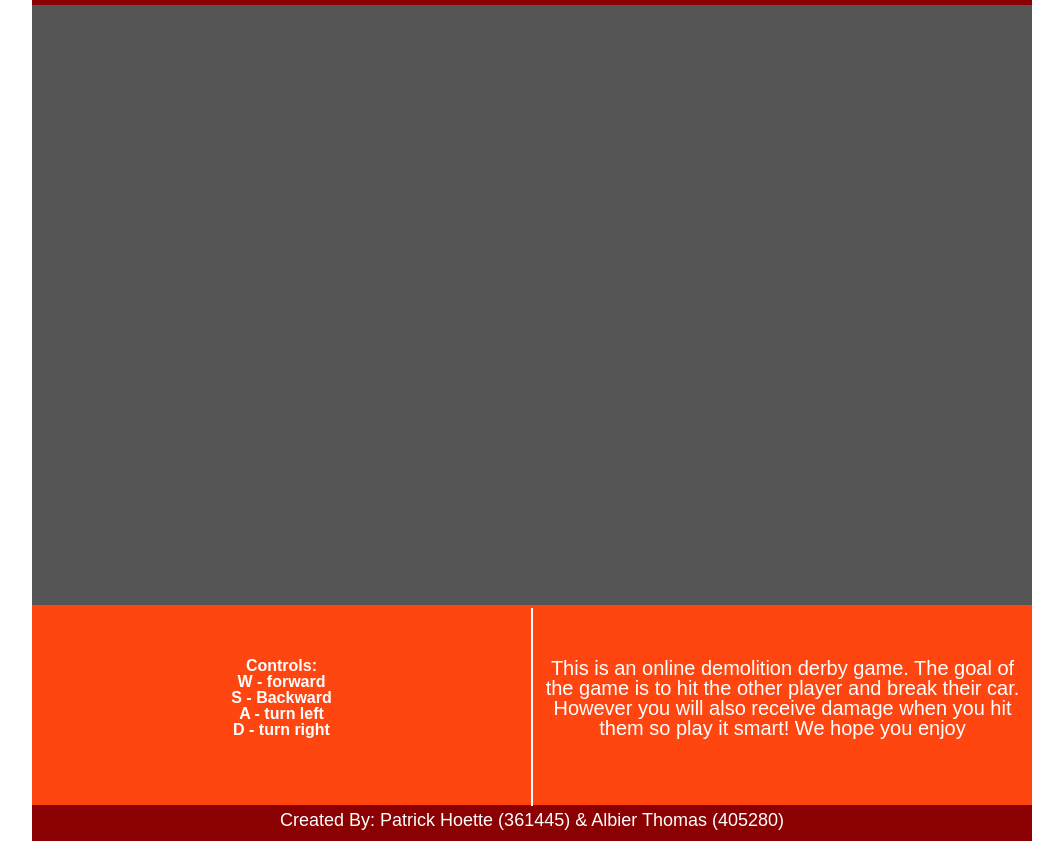
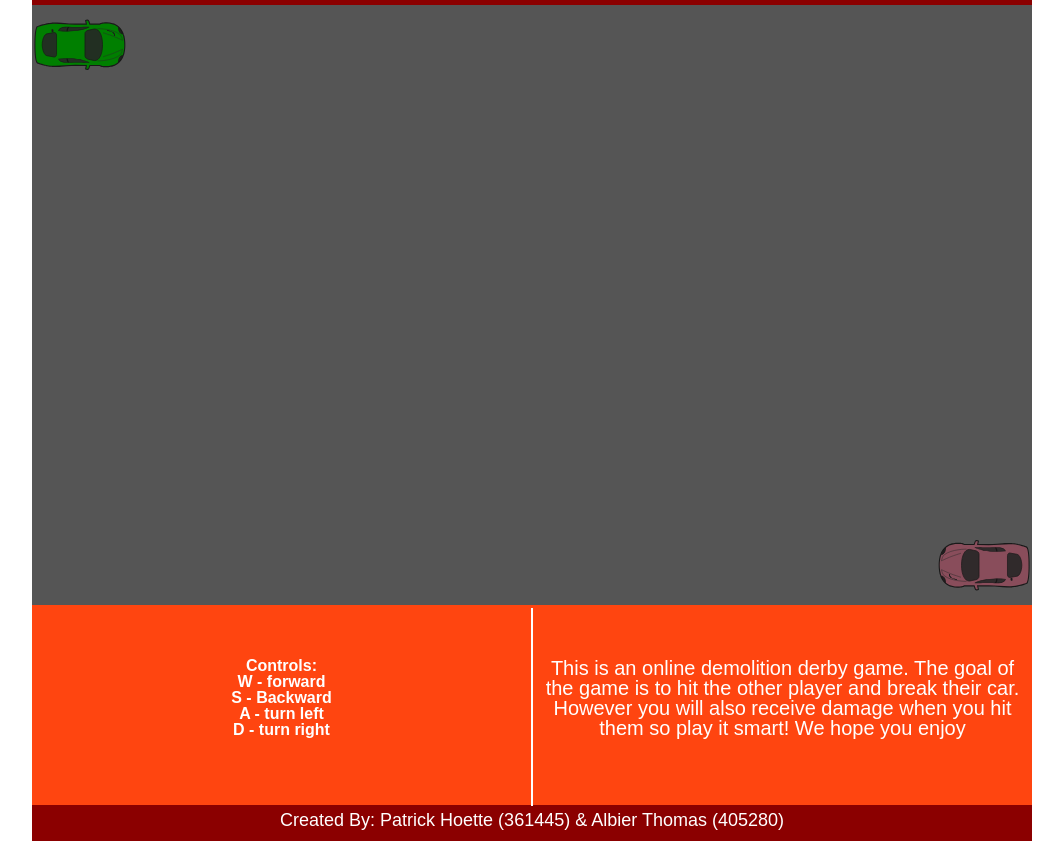
Before and after one commit to Dunstane/DHTML, a plain HTML site: page Index.html in a window 1280 px wide. Shown: the part 65-906 px from the top of the page, without its empty margins (108-1171 px from the left). Drawn offline with nearby package versions, Linux system fonts and the light colour scheme.

Commit message:
basic car drawing
very basic no moving car drawing using svg files

```diff
--- a/Index.html
+++ b/Index.html
@@ -3,9 +3,9 @@
 <head>
 	<meta charset="UTF-8">
 	<title>Demolotion MAX</title>
-	<script src="jquery-2.2.4.js"></script>
-	<script src="script.js"></script>
+	<script src="http://ajax.googleapis.com/ajax/libs/jquery/1.2.6/jquery.js"></script>
 	<link rel="stylesheet" href="Styles.css">
+	<script src="Script.js"></script>
 </head>
 <body>
 	<div class="banner">
--- a/Script.js
+++ b/Script.js
@@ -0,0 +1,54 @@
+var ctx;
+
+var car1 = new Image();
+var car2 = new Image();
+
+$(document).ready(function()
+{
+	setup();
+	loop();
+});
+
+function setup()
+{
+	ctx = $('#canvas')[0].getContext("2d");
+}
+
+car1.onload = function()
+{
+	ctx.drawImage(car1, 0, 0, 96, 80);
+}
+car1.src = "res/car1.svg"
+
+car2.onload = function()
+{
+	ctx.rotate(180 * Math.PI / 180);
+	ctx.drawImage(car2, -1000, -600, 96, 80);
+	ctx.rotate(180 * Math.PI / 180);
+}
+car2.src = "res/car2.svg"
+
+function loop(timestamp) {
+	draw();
+	window.requestAnimationFrame(loop); // loop again
+}
+
+function draw()
+{
+	// clear the canvas first
+	ctx.clearRect(0,0,1000,600);
+	drawCar1();
+	drawCar2();
+}
+
+function drawCar1()
+{
+	ctx.drawImage(car1, 0, 0, 96, 80);
+}
+
+function drawCar2()
+{
+	ctx.rotate(180 * Math.PI / 180);
+	ctx.drawImage(car2, -1000, -600, 96, 80);
+	ctx.rotate(180 * Math.PI / 180);
+}
```
Also changed, not shown: res/car1.svg (added), res/car2.svg (added).
